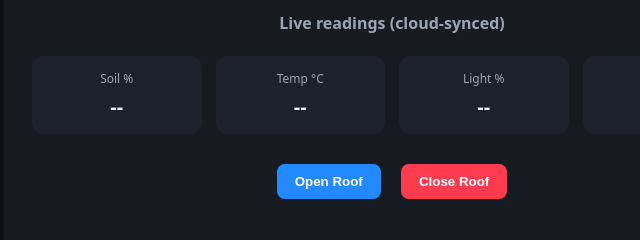
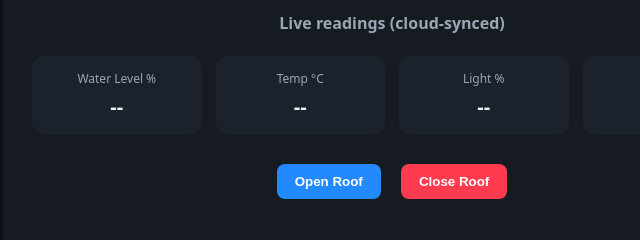
Before and after one commit to SevilUmidova/greenhouse, a plain HTML site: page index.html in a window 1280 px wide. Shown: the part 123-363 px from the top of the page, 248-888 px from the left. Drawn offline with Linux system fonts and the light colour scheme; no server answers.

Commit message:
Update index.html

```diff
--- a/index.html
+++ b/index.html
@@ -31,7 +31,7 @@ button{border:0;padding:10px 18px;border-radius:8px;margin:8px;font-weight:600;c
   <p class="muted"><b>Live readings (cloud-synced)</b></p>
 
   <div class="grid" aria-live="polite">
-    <div class="tile"><div class="label">Soil %</div><div id="soil" class="value">--</div></div>
+    <div class="tile"><div class="label">Water Level %</div><div id="soil" class="value">--</div></div>
     <div class="tile"><div class="label">Temp °C</div><div id="temp" class="value">--</div></div>
     <div class="tile"><div class="label">Light %</div><div id="light" class="value">--</div></div>
     <div class="tile"><div class="label">Salt</div><div id="salt" class="value">--</div></div>
```
